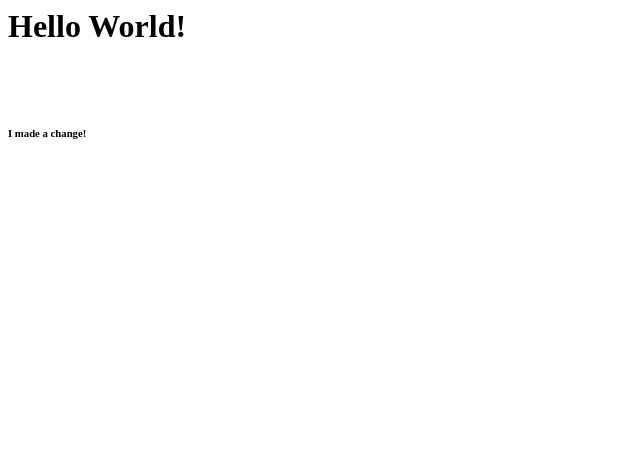
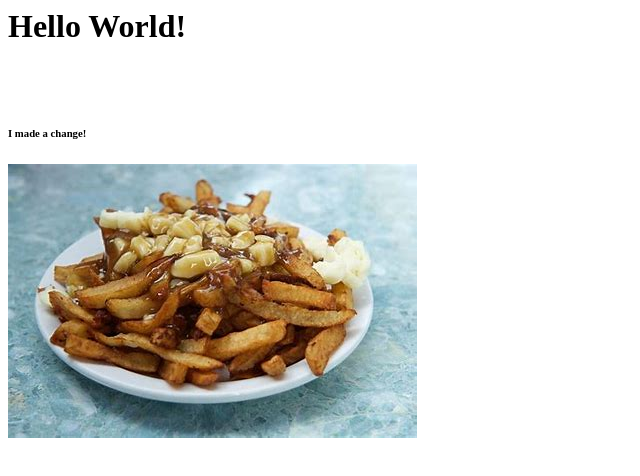
Before and after one commit to MAC-2025/HelloWorld2025, a plain HTML site: page index.html in a window 1280 px wide. Shown: the whole page, without its empty margins (0-640 px from the left). Drawn offline with Linux system fonts and the light colour scheme.

Commit message:
Update index.html

```diff
--- a/index.html
+++ b/index.html
@@ -6,5 +6,6 @@
 <h1>Hello World!</h1> <br/>
 <br/>
 <h6> I made a change!</h6>
+  <img src="Poutine.jpg">
 </body>
 </html>
```
